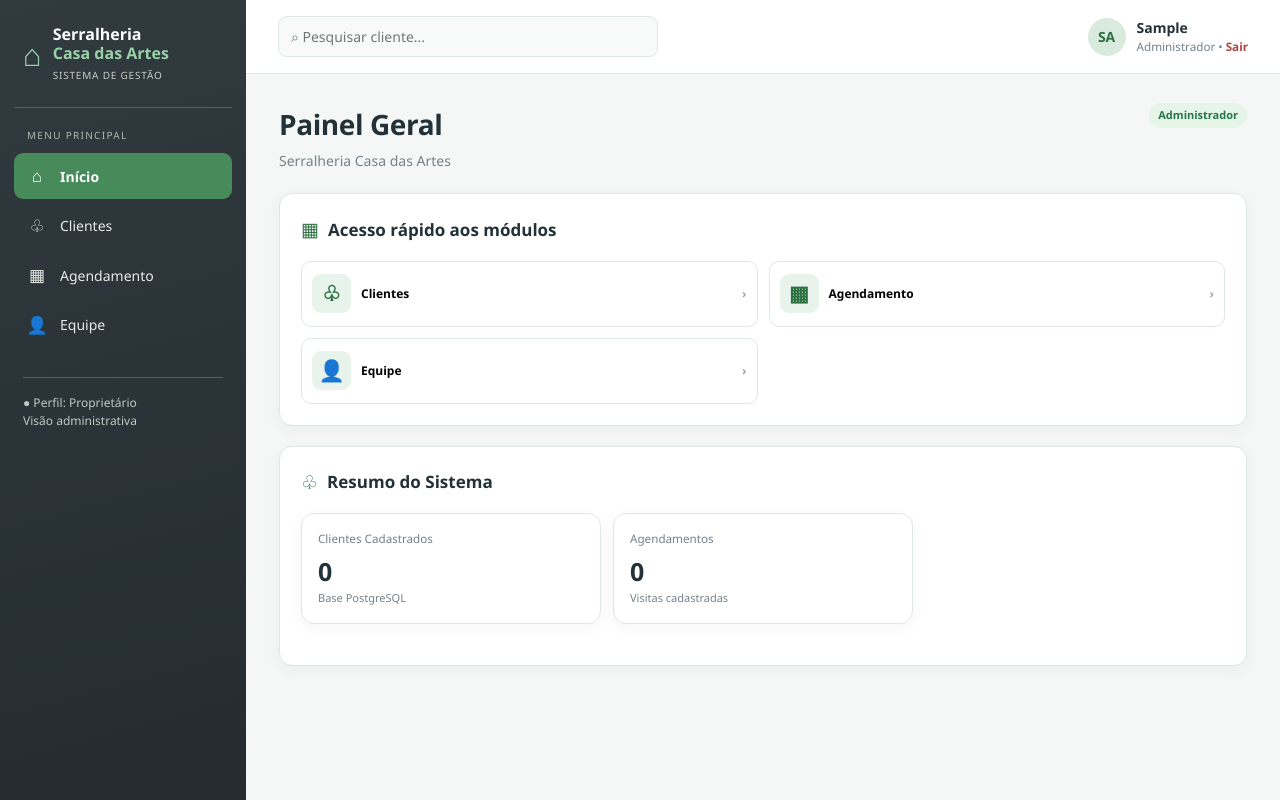
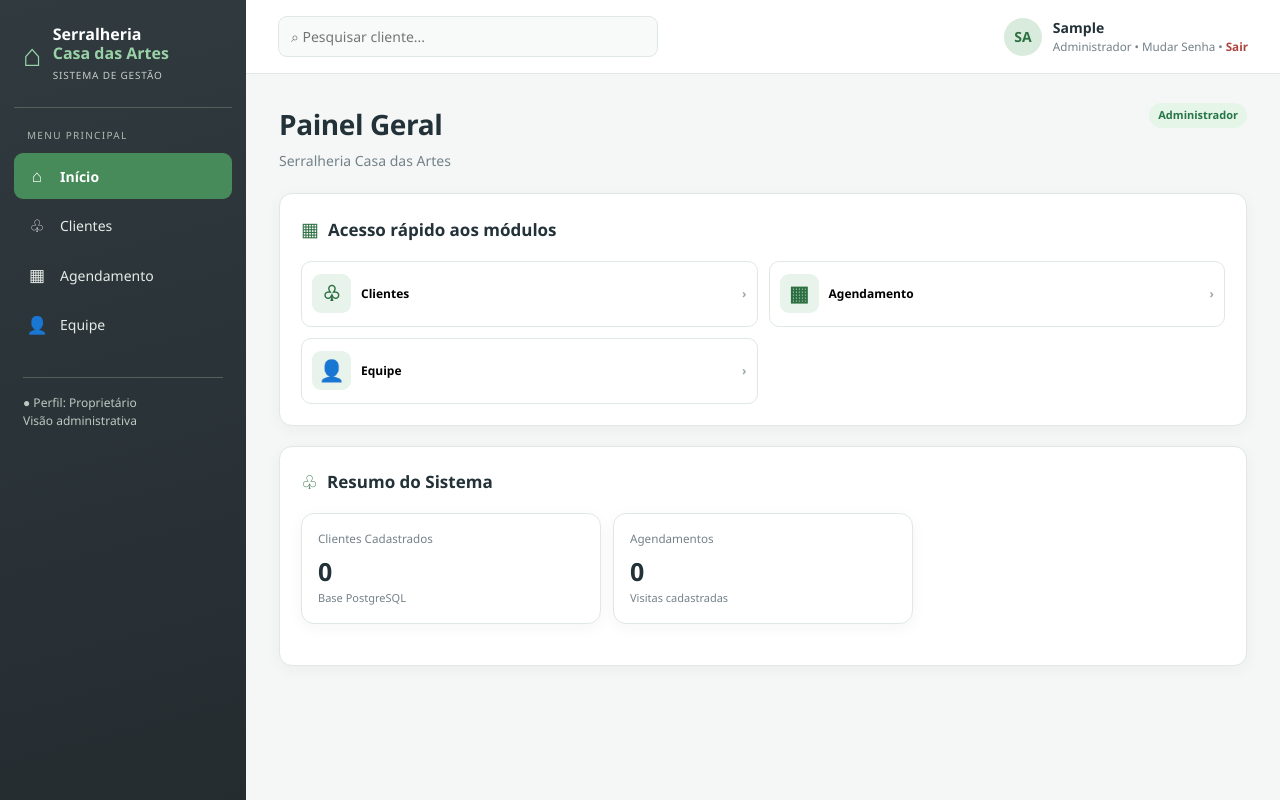
Before and after one commit to silviojpa/serralheria-app, a Django app: page / in a window 1280 px wide. Run offline with Django 4.2, Linux system fonts and the light colour scheme; the visitor is signed in with stand-in values (Sample User, id 1); data comes from the database, SQL or seed files in the repository; data that the repository does not hold is empty.

Commit message:
Added a função de redefinicao de senha e ajustado independente de admin e opoeradores v0.5.5

```diff
--- a/web/core/urls.py
+++ b/web/core/urls.py
@@ -17,7 +17,7 @@ Including another URLconf
 from django.contrib import admin
 from django.urls import path
 from portal import views
-from portal.views import api_clientes, api_usuarios
+from portal.views import api_clientes, api_usuarios, mudar_senha
 
 urlpatterns = [
     path('admin/', admin.site.urls),
@@ -28,4 +28,5 @@ urlpatterns = [
     # Rota API Clientes
     path('api/clientes/', views.api_clientes, name='api_clientes'),
     path('api/usuarios/', views.api_usuarios, name='api_usuarios'),
+    path('api/usuarios/senha/', views.mudar_senha, name='mudar_senha'),
 ]
--- a/web/portal/static/portal/js/main.js
+++ b/web/portal/static/portal/js/main.js
@@ -266,6 +266,9 @@ function listarUsuarios() {
       <td>${esc(u.email || '—')}</td>
       <td>${u.is_superuser ? '<span class="chip chip-verde">Administrador</span>' : '<span class="chip chip-laranja">Operador</span>'}</td>
       <td>${u.data_criacao}</td>
+      <td>
+        <button class="link" onclick="abrirModalSenha(${u.id}, '${u.username}')">🔑 Resetar</button>
+      </td>
     </tr>`
   ).join('');
 
@@ -309,8 +312,17 @@ function listarUsuarios() {
     ${titulo('Usuários do Sistema', '👤')}
     <div class="tabela-wrap">
       <table>
-        <thead><tr><th>Username</th><th>Nome</th><th>E-mail</th><th>Permissão</th><th>Criado em</th></tr></thead>
-        <tbody>${linhas || '<tr><td colspan="5" class="sem-resultado">Nenhum usuário encontrado</td></tr>'}</tbody>
+        <thead>
+          <tr>
+            <th>Username</th>
+            <th>Nome</th>
+            <th>E-mail</th>
+            <th>Permissão</th>
+            <th>Criado em</th>
+            <th>Ações</th>
+          </tr>
+        </thead>
+        <tbody>${linhas || '<tr><td colspan="6" class="sem-resultado">Nenhum usuário encontrado</td></tr>'}</tbody>
       </table>
     </div>
   </section>`;
@@ -543,3 +555,41 @@ async function cadastrarUsuario(ev) {
 setTimeout(() => {
   render();
 }, 50);
+
+function abrirModalSenha(alvoId = null, username = null) {
+  document.getElementById('modalSenha').style.display = 'flex';
+  document.getElementById('inpNovaSenha').value = '';
+  document.getElementById('inpSenhaAtual').value = '';
+  document.getElementById('inpAlvoId').value = alvoId || '';
+
+  if (alvoId) {
+    // Modo Camada Absoluta (Admin resetando de alguém)
+    document.getElementById('divSenhaAtual').style.display = 'none';
+    document.getElementById('modalSenhaTitulo').innerText = `Resetar: ${username}`;
+  } else {
+    // Modo Self-Service (O próprio usuário)
+    document.getElementById('divSenhaAtual').style.display = 'block';
+    document.getElementById('modalSenhaTitulo').innerText = 'Minha Senha';
+  }
+}
+
+async function salvarNovaSenha() {
+  const alvo_id = document.getElementById('inpAlvoId').value;
+  const senha_atual = document.getElementById('inpSenhaAtual').value;
+  const nova_senha = document.getElementById('inpNovaSenha').value;
+
+  if (!nova_senha) return alert('Digite a nova senha.');
+
+  try {
+    const res = await fetch('/api/usuarios/senha/', {
+      method: 'POST',
+      headers: { 'Content-Type': 'application/json', 'X-CSRFToken': getCookie('csrftoken') },
+      body: JSON.stringify({ usuario_id: alvo_id, senha_atual, nova_senha })
+    });
+    const data = await res.json();
+
+    alert(data.message);
+    if (res.ok) document.getElementById('modalSenha').style.display = 'none';
+
+  } catch (e) { console.error(e); alert('Erro na requisição.'); }
+}
--- a/web/portal/templates/portal/index.html
+++ b/web/portal/templates/portal/index.html
@@ -41,6 +41,7 @@
               {% else %}
                 Operador
               {% endif %}
+              • <a href="#" onclick="abrirModalSenha()" style="color: inherit; text-decoration: none;">Mudar Senha</a>
               • <a href="{% url 'logout' %}" style="color: var(--vermelho); text-decoration: none; font-weight: 900;">Sair</a>
             </small>
           </div>
@@ -49,6 +50,31 @@
       <main class="conteudo" id="pagina"></main>
     </div>
   </div>
+
+  <!-- Janela Flutuante (Modal) de Senha -->
+  <div id="modalSenha" style="display:none; position:fixed; top:0; left:0; width:100%; height:100%; background:rgba(0,0,0,0.6); z-index:9999; align-items:center; justify-content:center;">
+    <div style="background:var(--fundo-card); padding:24px; border-radius:12px; width:320px; box-shadow: 0 10px 25px rgba(0,0,0,0.2);">
+      <h3 id="modalSenhaTitulo" style="margin-top:0; color:var(--texto-escuro);">Alterar Senha</h3>
+
+      <div id="divSenhaAtual" style="margin-bottom: 12px;">
+        <label style="display:block; margin-bottom:4px; font-size:12px; font-weight:600;">Senha Atual</label>
+        <input type="password" id="inpSenhaAtual" class="campo-input" style="width:100%; box-sizing:border-box;">
+      </div>
+
+      <div style="margin-bottom: 20px;">
+        <label style="display:block; margin-bottom:4px; font-size:12px; font-weight:600;">Nova Senha</label>
+        <input type="password" id="inpNovaSenha" class="campo-input" style="width:100%; box-sizing:border-box;">
+      </div>
+
+      <input type="hidden" id="inpAlvoId">
+
+      <div style="display:flex; gap:10px;">
+        <button class="botao" style="flex:1;" onclick="salvarNovaSenha()">Confirmar</button>
+        <button class="botao botao-outline" style="flex:1;" onclick="document.getElementById('modalSenha').style.display='none'">Cancelar</button>
+      </div>
+    </div>
+  </div>
+
 <script>window.IS_SUPERUSER = {{ request.user.is_superuser|yesno:"true,false" }};</script>
 <script src="{% static 'portal/js/main.js' %}"></script>
 </body>
--- a/web/portal/views.py
+++ b/web/portal/views.py
@@ -6,6 +6,8 @@ from django.shortcuts import render, redirect
 from django.contrib.auth.decorators import login_required
 from django.contrib.auth import login, authenticate, logout
 from django.contrib.auth.forms import AuthenticationForm
+from django.contrib.auth import update_session_auth_hash
+from django.contrib.auth.models import User
 from .models import Cliente
 
 def login_view(request):
@@ -112,3 +114,39 @@ def api_usuarios(request):
             return JsonResponse({'status': 'success', 'id': user.id})
         except Exception as e:
             return JsonResponse({'status': 'error', 'message': str(e)}, status=400)
+
+# Redefinição de senha e camada de segurança
+@csrf_exempt
+def mudar_senha(request):
+    if not request.user.is_authenticated:
+        return JsonResponse({'status': 'error', 'message': 'Acesso negado.'}, status=403)
+
+    if request.method == 'POST':
+        try:
+            data = json.loads(request.body)
+            alvo_id = data.get('usuario_id') # Vem preenchido se o Admin estiver resetando
+            nova_senha = data.get('nova_senha')
+            senha_atual = data.get('senha_atual')
+
+            # CENÁRIO 1: O próprio usuário mudando sua senha
+            if not alvo_id or str(alvo_id) == str(request.user.id):
+                if not request.user.check_password(senha_atual):
+                    return JsonResponse({'status': 'error', 'message': 'Senha atual incorreta.'}, status=400)
+
+                request.user.set_password(nova_senha)
+                request.user.save()
+                update_session_auth_hash(request, request.user) # Mantém a sessão logada
+                return JsonResponse({'status': 'success', 'message': 'Sua senha foi alterada com sucesso.'})
+
+            # CENÁRIO 2: A Camada Absoluta (Admin resetando a de terceiros)
+            elif request.user.is_superuser:
+                usuario_alvo = User.objects.get(id=alvo_id)
+                usuario_alvo.set_password(nova_senha)
+                usuario_alvo.save()
+                return JsonResponse({'status': 'success', 'message': f'Senha de {usuario_alvo.username} redefinida com sucesso!'})
+
+            else:
+                return JsonResponse({'status': 'error', 'message': 'Você não tem permissão para alterar a senha de outro usuário.'}, status=403)
+
+        except Exception as e:
+            return JsonResponse({'status': 'error', 'message': str(e)}, status=400)
```
Also changed, not shown: README.md.
